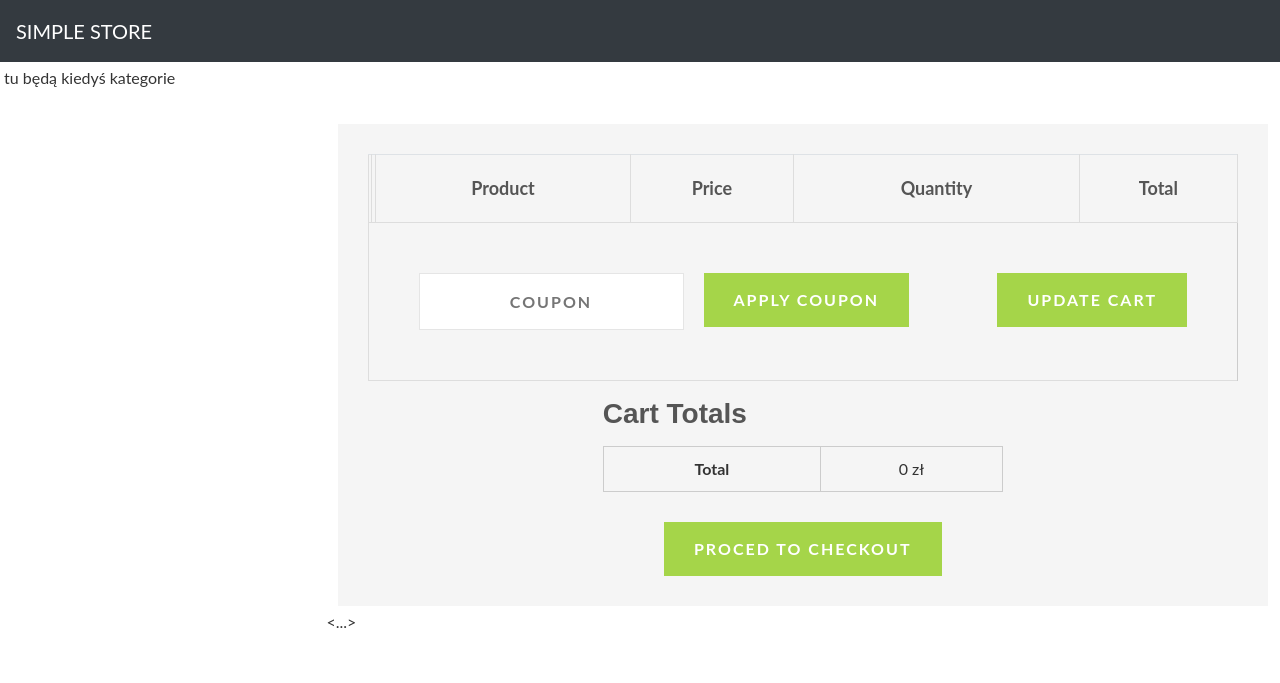
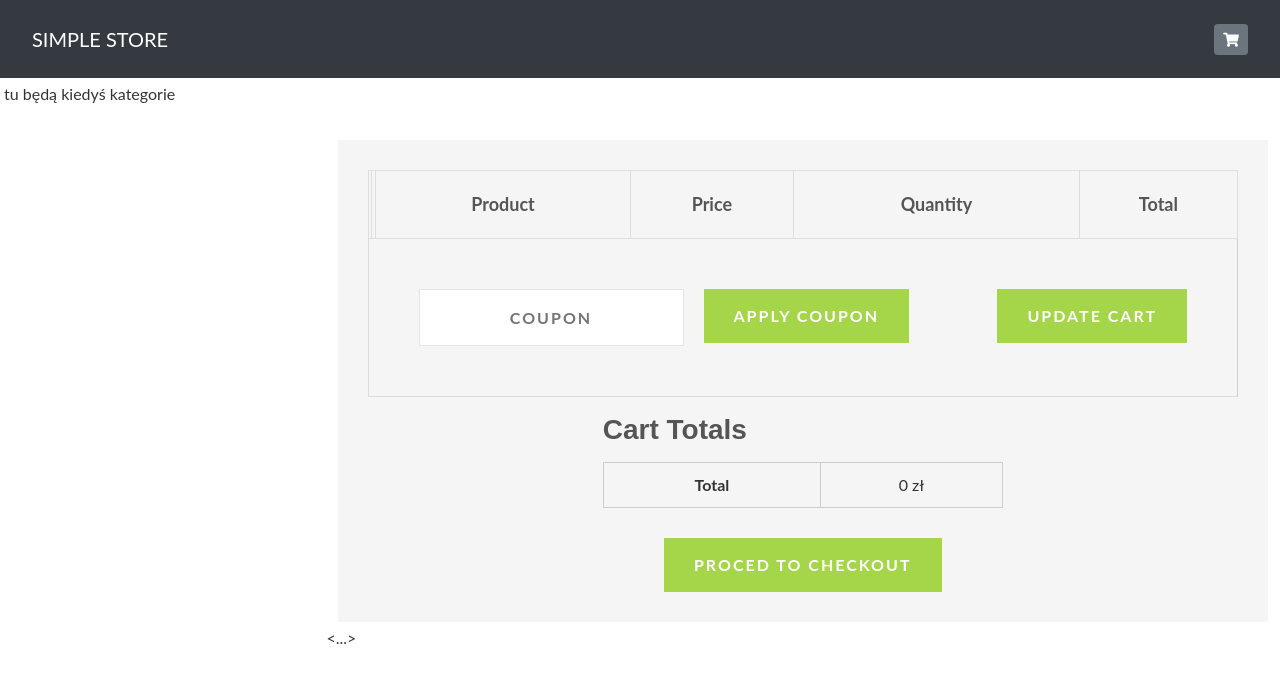
Before and after one commit to szymongabrek/weppo-ecommerce, a Node server app: page /cart in a window 1280 px wide. Shown: the top 683 px of the page. Run offline with Node 20, Linux system fonts and the light colour scheme; some libraries are stand-ins or nearby versions.

Commit message:
move shopping cart to navbar

```diff
--- a/ecommerce/public/stylesheets/style.css
+++ b/ecommerce/public/stylesheets/style.css
@@ -82,6 +82,10 @@ img {
   border: none;
 }
 
+.navbar-text {
+  padding: 0;
+}
+
 .aa-primary-btn {
   font-size: 16px;
   padding: 10px 30px;
--- a/ecommerce/views/layout.hbs
+++ b/ecommerce/views/layout.hbs
@@ -9,12 +9,39 @@
 </head>
 
 <body>
-  <div className="container-fluid">
-    <div class="row">
-      <div class="col bg-dark text-white">
-        <div class="navbar-brand p-3">SIMPLE STORE</div>
+    <nav class="navbar navbar-expand-lg bg-dark navbar-dark">
+        <a class="navbar-brand p-3">SIMPLE STORE</a>
+
+        <div class="collapse navbar-collapse" id="navbarSupportedContent">
+            <ul class="navbar-nav ml-auto">
+                <li>
+                    <!-- cart box -->
+                    <div class="nav-item d-flex align-items-center">
+                        <div>
+                            <a class="btn btn-sm btn-secondary navbar-btn" href="/cart">
+                                <i class="fa fa-shopping-cart"></i>
+                            </a>
                         </div>
+                        <div class="d-flex flex-column ml-3">
+                        {{# if cart.lines.length }}
+                            <small class="navbar-text">
+                                <b>Your cart:</b>
+                            </small>
+                            <small class="navbar-text">
+                                {{cart.totalQuantity}} item(s)
+                                {{cart.totalValue}} zł
+                            </small>
+                        {{/if}}
                         </div>
+
+                    </div>
+                    <!-- / cart box -->
+                </li>
+            </ul>
+        </div>
+    </nav>
+
+    <div className="container-fluid"></div>
         <div class="row p-1">
             <div class="col-3">
                 tu będą kiedyś kategorie
```
Also changed, not shown: ecommerce/views/product/list.hbs (+0 -18 lines). Lines whose indentation alone changed are shown as unchanged.
